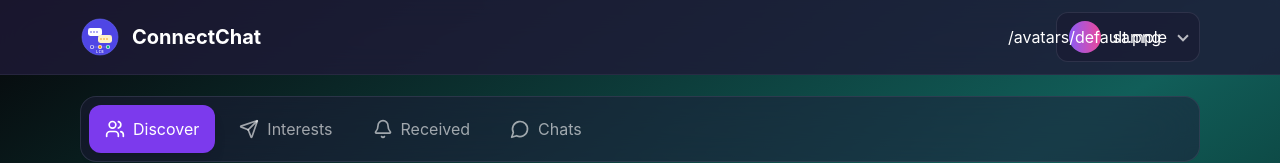
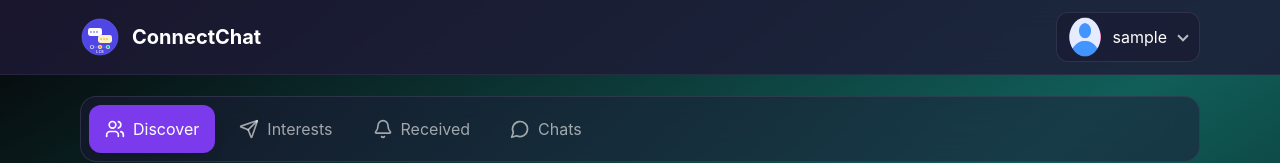
Before and after one commit to MrLionByte/LetsChatBuddy, a React (Vite) app in the folder client/letschatbuddy/: page /app/discover/ in a window 1280 px wide. Shown: the top 163 px of the page. Built offline with nearby package versions, Linux system fonts and the light colour scheme; no server answers; sample sign-in values are in the browser's storage.

Commit message:
fix: header avathar tag

```diff
--- a/client/letschatbuddy/src/components/layout/Header.jsx
+++ b/client/letschatbuddy/src/components/layout/Header.jsx
@@ -25,7 +25,8 @@ const Header = ({ currentUser }) => {
             className="flex items-center space-x-3 bg-dark-600/50 hover:bg-dark-600 rounded-xl px-3 py-2 transition-colors border border-dark-400/50"
           >
             <div className="w-8 h-8 bg-gradient-to-r from-primary-500 to-secondary-500 rounded-full flex items-center justify-center">
-              <span className="text-white">{currentUser?.avatar || '/avatars/default.png'}</span>
+              <span className="text-white">
+                <img className='w-10 h-10' src={currentUser?.avatar || '/avatars/default.png'} alt={currentUser?.username[0]} /></span>
             </div>
             <span className="text-white hidden sm:inline-block">{currentUser?.username || 'User'}</span>
             <span className="w-2 h-2 border-r-2 border-b-2 border-white/70 transform rotate-45 mt-[-3px]"></span>
```
